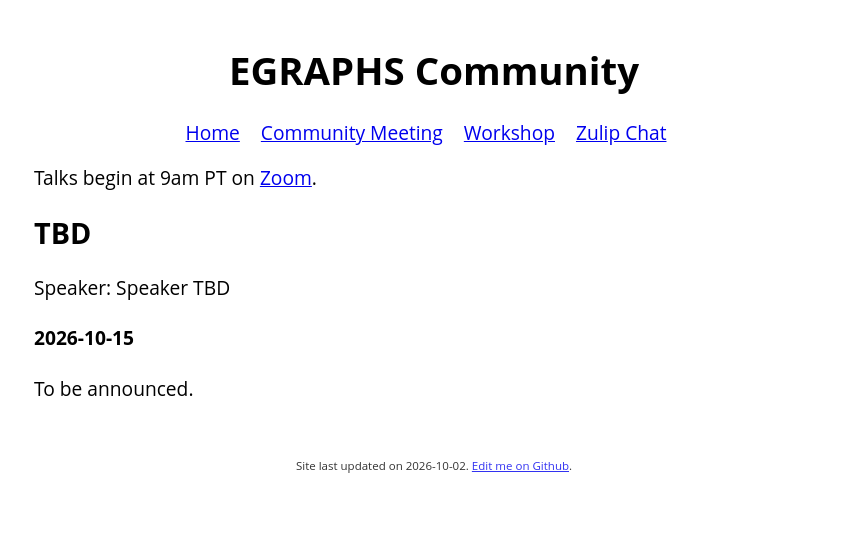
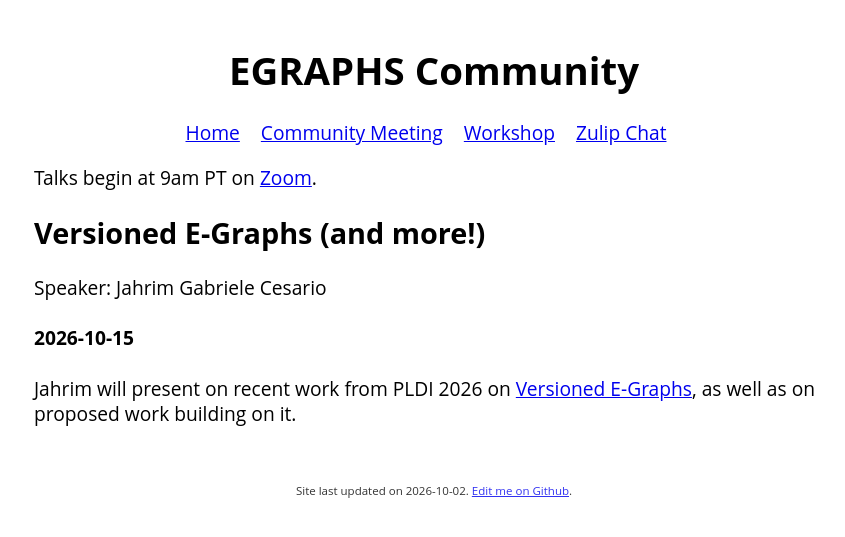
Before and after one commit to egraphs-community/egraphs-community.github.io, a Jekyll site: the page built from meeting/_posts/2026-10-15-tbd.md, in a window 1280 px wide. Shown: the top 537 px of the page, without its empty margins (206-1051 px from the left). Built offline with Jekyll 4.4.1, drawn with Linux system fonts in a browser that asks for light colours.

Commit message:
Add jahrim

```diff
--- a/meeting/_posts/2026-10-15-tbd.md
+++ b/meeting/_posts/2026-10-15-tbd.md
@@ -1,11 +1,13 @@
 ---
 layout: meeting
-title: "TBD"
-speaker: "Speaker TBD"
+title: "Versioned E-Graphs (and more!)"
+speaker: "Jahrim Gabriele Cesario"
 # draft: true # hide from calendar and page
 # hide: true # hide from calendar
 # video link must normal youtube link
 # video: https://www.youtube.com/watch?v=VIDEO_ID
 ---
 
-To be announced.
+Jahrim will present on
+ recent work from PLDI 2026 on [Versioned E-Graphs](https://dl.acm.org/doi/10.1145/3808249),
+ as well as on proposed work building on it.
```
